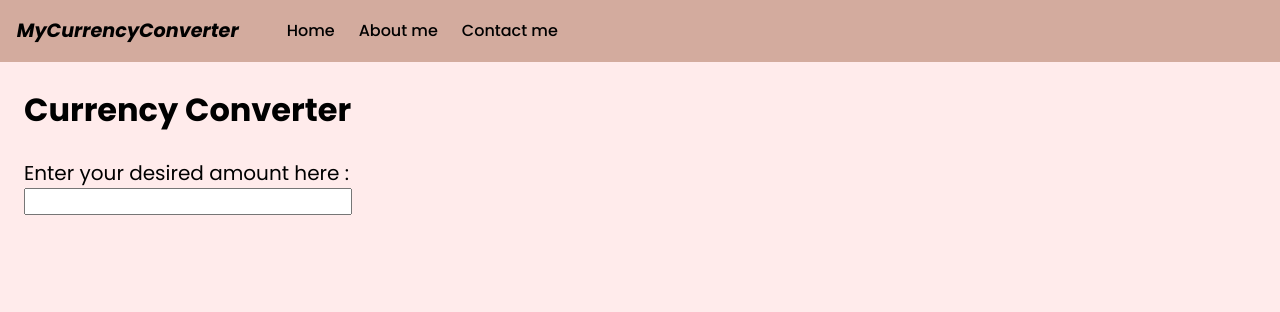
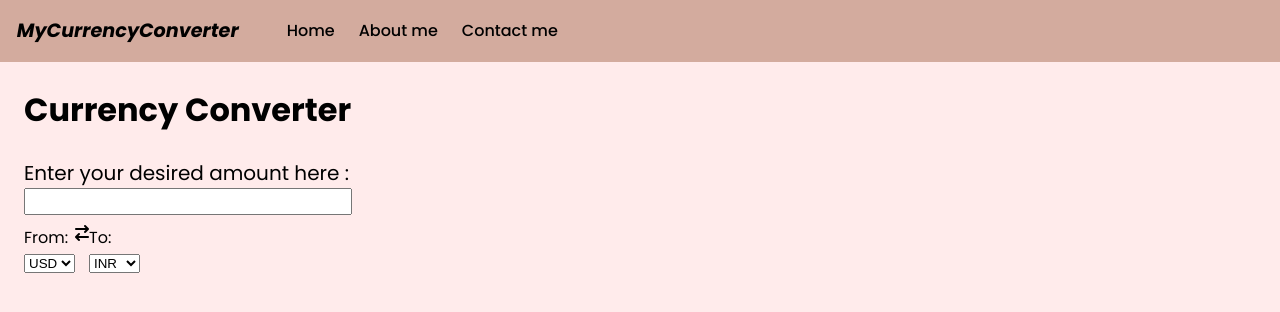
Before and after one commit to MuhammadSaim0987/My-Currency-Converter, a plain HTML site: page index.html in a window 1280 px wide. Shown: the top 312 px of the page. Drawn offline with Linux system fonts and the light colour scheme.

Commit message:
commit 4

```diff
--- a/index.html
+++ b/index.html
@@ -4,6 +4,7 @@
     <meta charset="UTF-8">
     <meta name="viewport" content="width=device-width, initial-scale=1.0">
     <link rel="stylesheet" href="style.css">
+    <link rel="stylesheet" href="https://cdnjs.cloudflare.com/ajax/libs/font-awesome/6.5.2/css/all.min.css" integrity="sha512-SnH5WK+bZxgPHs44uWIX+LLJAJ9/2PkPKZ5QiAj6Ta86w+fsb2TkcmfRyVX3pBnMFcV7oQPJkl9QevSCWr3W6A==" crossorigin="anonymous" referrerpolicy="no-referrer" />
     <title>Currency Converter</title>
 </head>
 <body>
@@ -22,7 +23,30 @@
 
             <div class="input">
                 <p>Enter your desired amount here :</p>
-                <input type="number">
+                <input type="number" maxlength="10">
+            </div>
+
+            <div class="exchange">
+                <div class="form">
+                    <p>From:</p>
+                    <select name="From">
+                        <option value="INR">INR</option>
+                        <option value="USD" selected>USD</option>
+                        <option value="AUD">AUD</option>
+                    </select>
+                </div>
+
+                <i class="fa-solid fa-arrow-right-arrow-left"></i>
+
+                <div class="to">
+                    <p>To:</p>
+                    <select name="To">
+                        <option value="INR" selected>INR</option>
+                        <option value="USD">USD</option>
+                        <option value="AUD">AUD</option>
+                    </select>
+                </div>
+
             </div>
         </form>
     </div>
--- a/style.css
+++ b/style.css
@@ -70,3 +70,7 @@ input{
     width: 40vmin;
     padding:.1vmin 0 .1vmin .5vmin;
 }
+
+.exchange{
+    display: flex;
+}
```
